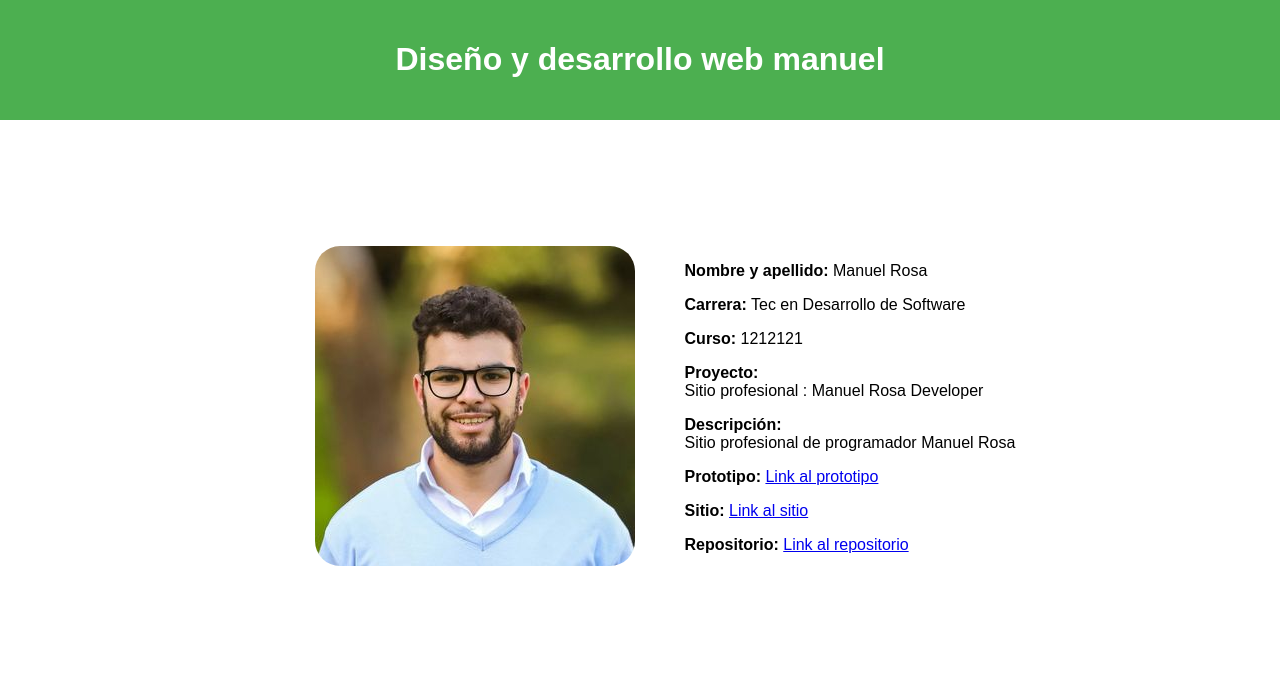
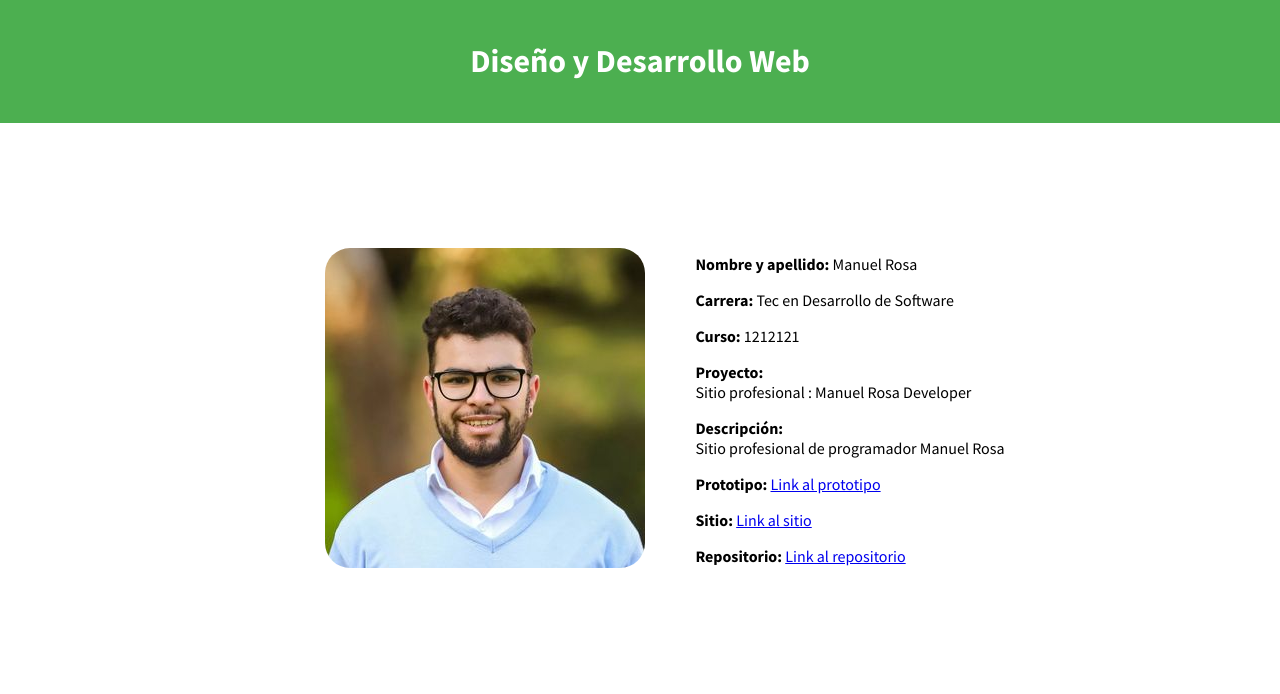
Before and after one commit to manuel98rosa/ParcialDesarrolloWeb, a plain HTML site: page index.html in a window 1280 px wide. Shown: the top 694 px of the page. Drawn offline with Linux system fonts and the light colour scheme.

Commit message:
Ajustes css

```diff
--- a/index.html
+++ b/index.html
@@ -5,10 +5,11 @@
     <title>Perfil Profesional de Manuel Rosa</title>
     <!-- Enlace al archivo CSS externo -->
     <link rel="stylesheet" type="text/css" href="style.css">
+    <link rel="stylesheet" href="https://fonts.googleapis.com/css2?family=Roboto:wght@400;700&display=swap">
 </head>
 <body>
     <header>
-        <h1>Diseño y desarrollo web manuel</h1>
+        <h1>Diseño y Desarrollo Web </h1>
     </header>
 
     <div class="content-wrapper" style="height: 100%;">
--- a/style.css
+++ b/style.css
@@ -1,8 +1,13 @@
+
+
+
+@import url("https://fonts.googleapis.com/css?family=Source+Sans+Pro:200,200i,300,300i,400,400i,600,600i,700,700i,900,900i&display=swap");
 /* Estilos globales */
 body {
     margin: 0;
     padding: 0;
-    font-family: Arial, sans-serif;
+    font-family: "Source Sans Pro", sans-serif;
+    /*font-family: 'Roboto', sans-serif; /* Cambia a la fuente "Roboto" */
     height: 100vh; /* Para asegurar que ocupa la altura total de la ventana */
     display: flex; /* Uso de flex para estructura responsiva */
     flex-direction: column; /* Para mantener el footer en la parte inferior */
@@ -18,6 +23,7 @@ body {
 
 /* Estilo para el encabezado */
 header {
+    font-family: "Source Sans Pro", sans-serif;
     background-color: #4CAF50; /* Color de fondo */
     color: white; /* Color del texto */
     text-align: center; /* Centrado */
```
